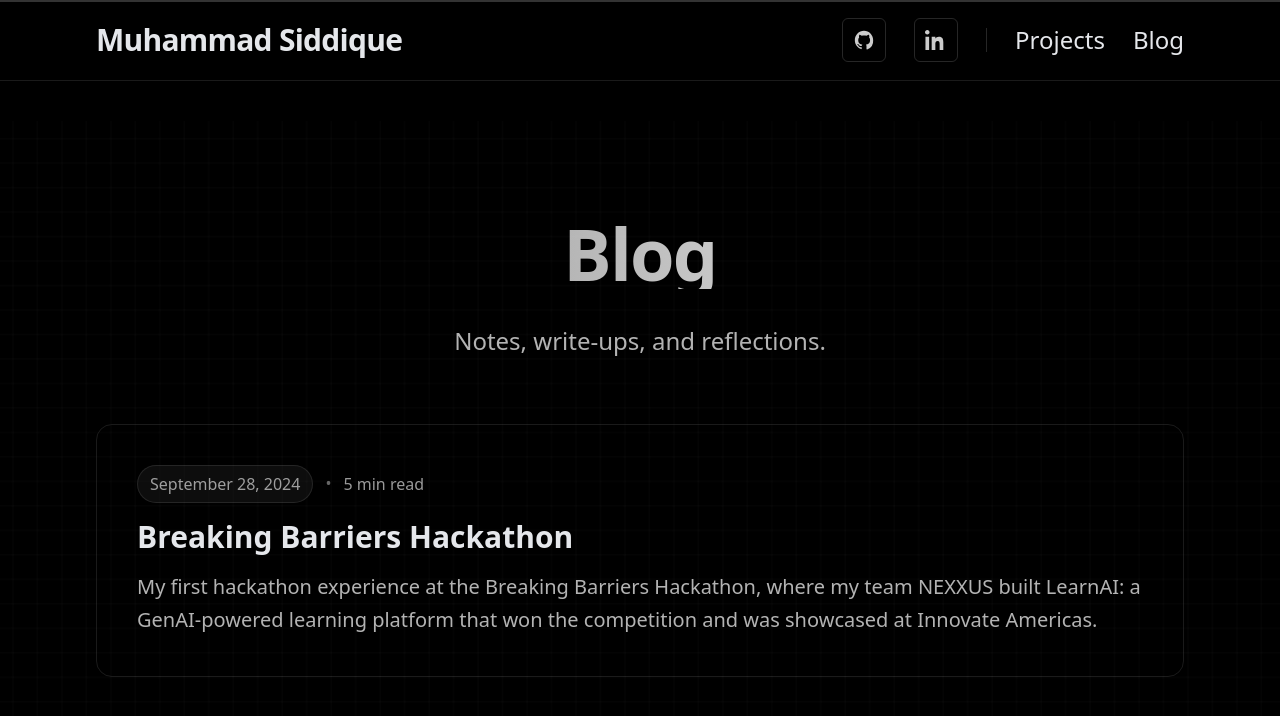
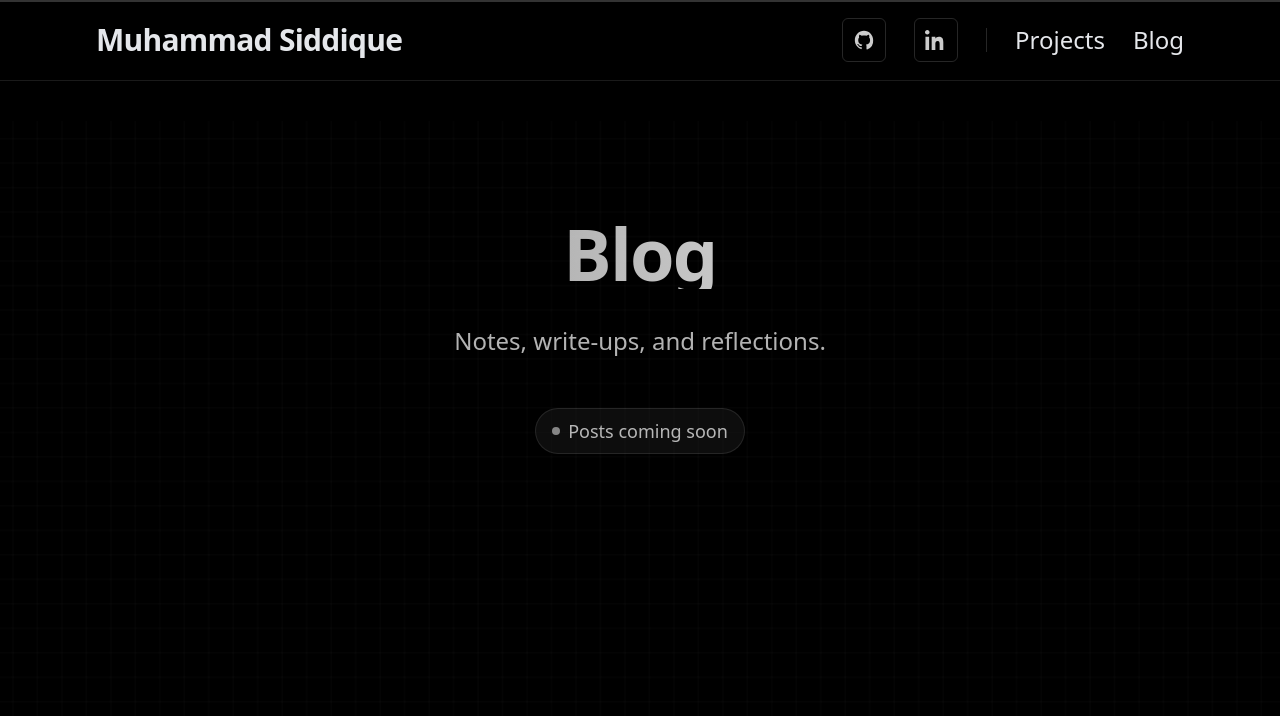
Before and after one commit to msiddique12/msdq-portfolio, a Next.js app: page /blog in a window 1280 px wide. Shown: the top 716 px of the page. Built offline with nearby package versions, Linux system fonts and the light colour scheme.

Commit message:
Removed blog post, will add again later

```diff
--- a/app/blog/page.tsx
+++ b/app/blog/page.tsx
@@ -1,46 +1,33 @@
 "use client";
 import Container from "@/components/Container";
-import { motion, AnimatePresence } from "framer-motion";
-import { useState } from "react";
+import { motion } from "framer-motion";
+
 
 type Post = {
   title: string;
   description: string;
   date: string;
   readTime: string;
-  content: string;
+
 };
 
-const posts: Post[] = [
-  {
-    title: "Breaking Barriers Hackathon",
-    description:
-      "My first hackathon experience at the Breaking Barriers Hackathon, where my team NEXXUS built LearnAI: a GenAI-powered learning platform that won the competition and was showcased at Innovate Americas.",
-    date: "September 28, 2024",
-    readTime: "5 min read",
-    content: `
-This past week, I participated in my first hackathon, the Breaking Barriers Hackathon sponsored by AWS, NVIDIA, AT&T, Anthropic, and TM Forum. My team, NEXXUS, was one of the 35 teams accepted to participate, and the event took place at the AT&T Innovation Studio.
+// Add posts here when ready
+const upcomingPosts: Post[] = [
+  // {
+  //   title: "Post Title",
+  //   description: "Post description",
+  //   date: "Coming soon",
+  //   readTime: "X min read",
+  // },
 
-The theme focused on using GenAI to support diversity, equity, and inclusion. Over the weekend, we built LearnAI, a personalized learning platform powered by Claude Haiku on AWS Bedrock. It processes educational materials like PDFs and textbooks and generates tailored learning content using RAG, with accessibility features built in.
-
-After three days of work, we found out that we had made it to the top six finalists which was totally unexpected considering the level of competition we were up against. We presented to the finalist panel of judges(high level people from AWS, NVIDIA, TM Forum, and AT&T) and crazily enough, we ended up winning the entire hackathon.
-
-A few days later, we had the coolest opportunity to attend the Innovate Americas conference where our project was presented on the main stage, in front of industry professionals from around the world. It was a surreal moment to see something we built in such a short time get recognized at that level.
-
-Thanks to the judges and organizers for putting together a great event, and to my teammates Manvir Chakal and Tousif Ahsan for making it such a fun and productive weekend.
-    `,
-  },
 ];
 
 export default function BlogPage() {
-  const [expandedIndex, setExpandedIndex] = useState<number | null>(null);
 
-  const toggleExpand = (idx: number) => {
-    setExpandedIndex(expandedIndex === idx ? null : idx);
-  };
 
   return (
     <section className="relative py-16 sm:py-24 overflow-hidden min-h-screen">
+      {/* ML Grid Background */}
       <div className="ml-grid" aria-hidden="true" />
 
       <Container size="lg">
@@ -50,43 +37,51 @@ export default function BlogPage() {
           transition={{ duration: 0.6, ease: [0.22, 1, 0.36, 1] }}
           className="text-center max-w-3xl mx-auto"
         >
-          <h1 className="text-5xl sm:text-6xl lg:text-7xl font-semibold tracking-tight gradient-text">
-            Blog
-          </h1>
+          <h1 className="text-5xl sm:text-6xl lg:text-7xl font-semibold tracking-tight gradient-text">Blog</h1>
+
+
           <p className="mt-8 text-white/70 text-xl sm:text-2xl leading-relaxed">
             Notes, write-ups, and reflections.
           </p>
         </motion.div>
 
+        {/* Coming Soon Notice */}
+        <motion.div
+          initial={{ opacity: 0, y: 20 }}
+          animate={{ opacity: 1, y: 0 }}
+          transition={{ duration: 0.6, delay: 0.2, ease: [0.22, 1, 0.36, 1] }}
+          className="mt-12 text-center"
+        >
+          <div className="inline-flex items-center gap-2 px-4 py-2 rounded-full bg-white/5 border border-white/10">
+            <div className="w-2 h-2 rounded-full bg-white/60 animate-pulse" />
+            <span className="text-white/70 text-lg">Posts coming soon</span>
+          </div>
+        </motion.div>
+
         <div className="mt-12 sm:mt-16 space-y-6">
-          {posts.map((post, idx) => {
-            const isExpanded = expandedIndex === idx;
-            return (
+          {upcomingPosts.map((post, idx) => (
             <motion.article
               key={idx}
-                layout
               initial={{ opacity: 0, y: 30 }}
               whileInView={{ opacity: 1, y: 0 }}
               viewport={{ once: true, margin: "-50px" }}
               transition={{
                 duration: 0.7,
                 delay: idx * 0.1,
-                  ease: [0.22, 1, 0.36, 1],
+                ease: [0.22, 1, 0.36, 1]
               }}
-                onClick={() => toggleExpand(idx)}
-                className={`rounded-2xl border border-white/10 p-8 sm:p-10 cursor-pointer hover:border-white/30 hover:bg-white/[0.02] transition-all group ${
-                  isExpanded ? "bg-white/[0.03]" : ""
-                }`}
+              whileHover={{
+                y: -4,
+                transition: { duration: 0.3, ease: [0.22, 1, 0.36, 1] }
+              }}
+              className="rounded-2xl border border-white/10 p-8 sm:p-10 hover:border-white/30 hover:bg-white/[0.02] transition-all group cursor-not-allowed opacity-60"
             >
-                <motion.div layout="position">
               <div className="flex flex-wrap items-center gap-3 mb-4">
                 <span className="px-3 py-1.5 rounded-full bg-white/5 border border-white/10 text-sm sm:text-base text-white/60">
                   {post.date}
                 </span>
                 <span className="text-white/40">•</span>
-                    <span className="text-sm sm:text-base text-white/60">
-                      {post.readTime}
-                    </span>
+                <span className="text-sm sm:text-base text-white/60">{post.readTime}</span>
               </div>
 
               <h2 className="text-2xl sm:text-3xl font-semibold group-hover:text-white transition-colors">
@@ -96,28 +91,8 @@ export default function BlogPage() {
               <p className="mt-4 text-lg sm:text-xl text-white/70 leading-relaxed">
                 {post.description}
               </p>
-                </motion.div>
-
-                <AnimatePresence>
-                  {isExpanded && (
-                    <motion.div
-                      key="content"
-                      initial={{ opacity: 0, height: 0 }}
-                      animate={{ opacity: 1, height: "auto" }}
-                      exit={{ opacity: 0, height: 0 }}
-                      transition={{ duration: 0.5, ease: [0.22, 1, 0.36, 1] }}
-                    >
-                      <div className="mt-6 border-t border-white/10 pt-6">
-                        <p className="whitespace-pre-line text-white/70 text-lg leading-relaxed">
-                          {post.content.trim()}
-                        </p>
-                      </div>
-                    </motion.div>
-                  )}
-                </AnimatePresence>
             </motion.article>
-            );
-          })}
+          ))}
         </div>
       </Container>
     </section>
```
Lines whose indentation alone changed are shown as unchanged.
